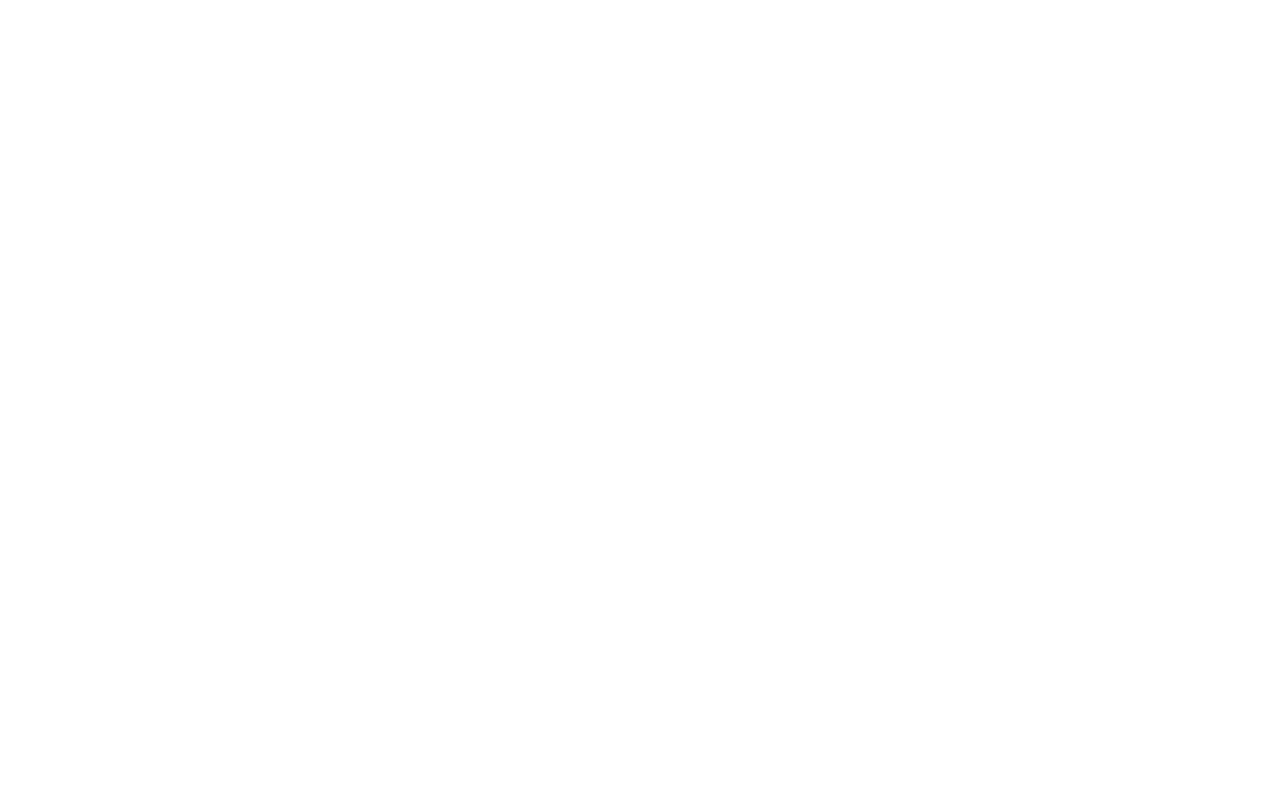
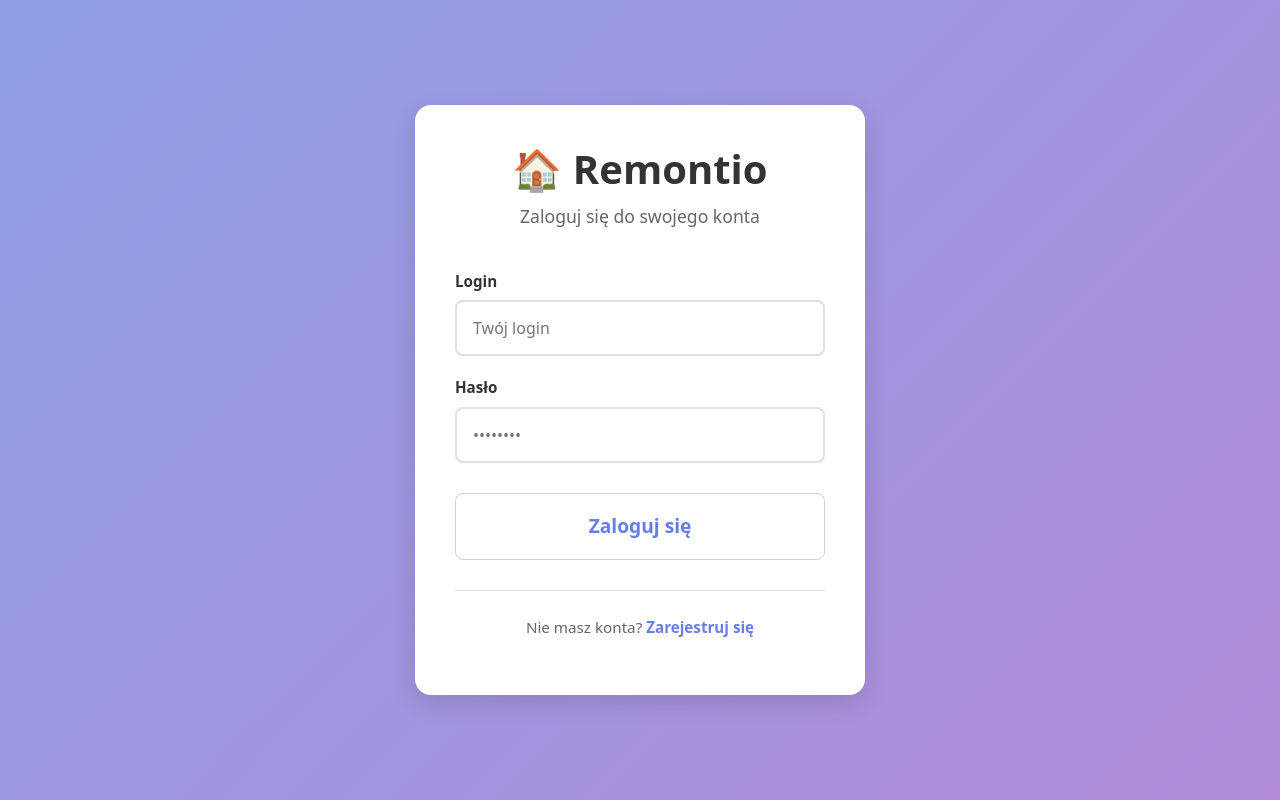
Before and after one commit to ryorri/Remontio, a Vue app in the folder RemontioFrontend/: page /login in a window 1280 px wide. Before the commit this address had no page. Built offline with nearby package versions, Linux system fonts and the light colour scheme; the HTML template or start-up script is replaced by a standard one.

Commit message:
login page (without logic)

```diff
--- a/RemontioFrontend/src/assets/styles/main.css
+++ b/RemontioFrontend/src/assets/styles/main.css
@@ -36,3 +36,69 @@
   padding: 18px 48px;
   font-size: 1.2rem;
 }
+
+/* Global Animations */
+@keyframes fadeInDown {
+  from {
+    opacity: 0;
+    transform: translateY(-30px);
+  }
+  to {
+    opacity: 1;
+    transform: translateY(0);
+  }
+}
+
+@keyframes fadeInUp {
+  from {
+    opacity: 0;
+    transform: translateY(30px);
+  }
+  to {
+    opacity: 1;
+    transform: translateY(0);
+  }
+}
+
+/* Global Responsive Styles */
+@media (max-width: 768px) {
+  /* HomePage Responsive */
+  .hero-title {
+    font-size: 2.5rem;
+  }
+
+  .hero-subtitle {
+    font-size: 1.3rem;
+  }
+
+  .hero-description {
+    font-size: 1rem;
+  }
+
+  .section-title {
+    font-size: 2rem;
+  }
+
+  .features-grid {
+    grid-template-columns: 1fr;
+  }
+
+  .cta h2 {
+    font-size: 2rem;
+  }
+
+  /* LoginPage Responsive */
+  .login-card {
+    padding: 30px 25px;
+  }
+
+  .login-title {
+    font-size: 2rem;
+  }
+
+  .form-options {
+    flex-direction: column;
+    align-items: flex-start;
+    gap: 10px;
+  }
+}
--- a/RemontioFrontend/src/main.ts
+++ b/RemontioFrontend/src/main.ts
@@ -6,9 +6,15 @@
 import App from './App.vue'
 import router from './router'
 
+import { Client } from './backend/BackendBase'
+const backend = new Client('https://localhost:7259')
+
 const app = createApp(App)
 
 app.use(createPinia())
 app.use(router)
 
+app.config.globalProperties.$apiClient = backend
+
 app.mount('#app')
+export { backend as Backend }
--- a/RemontioFrontend/src/router/index.ts
+++ b/RemontioFrontend/src/router/index.ts
@@ -1,13 +1,25 @@
+import AboutPage from '@/views/AboutPage.vue'
 import HomePage from '@/views/HomePage.vue'
+import LoginPage from '@/views/LoginPage.vue'
 import { createRouter, createWebHistory } from 'vue-router'
 
 const router = createRouter({
   history: createWebHistory(import.meta.env.BASE_URL),
   routes: [
-     {
+    {
       path: '/',
       name: 'HomePage',
       component: HomePage,
+    },
+    {
+      path: '/login',
+      name: 'LoginPage',
+      component: LoginPage,
+    },
+    {
+      path: '/about',
+      name: 'AboutPage',
+      component: AboutPage,
     },
   ],
 })
--- /dev/null
+++ b/RemontioFrontend/src/views/AboutPage.vue
@@ -0,0 +1 @@
+<template>About Page - work in progress</template>
--- a/RemontioFrontend/src/views/HomePage.vue
+++ b/RemontioFrontend/src/views/HomePage.vue
@@ -8,8 +8,8 @@
           Kompleksowe narzędzie do planowania, organizacji i kontroli projektów remontowych
         </p>
         <div class="hero-buttons">
-          <button class="btn btn-primary">Zacznij teraz</button>
-          <button class="btn btn-secondary">Dowiedz się więcej</button>
+          <button class="btn btn-primary" @click="goToLoginPage()">Zacznij teraz</button>
+          <button class="btn btn-secondary" @click="goToAboutPage()">Dowiedz się więcej</button>
         </div>
       </div>
     </section>
@@ -72,15 +72,29 @@
     <section class="cta">
       <div class="container">
         <h2>Gotowy do rozpoczęcia remontu?</h2>
-        <p>Dołącz do tysięcy zadowolonych użytkowników, którzy efektywnie zarządzają swoimi projektami</p>
-        <button class="btn btn-primary btn-large">Rozpocznij za darmo</button>
+        <p>
+          Dołącz do tysięcy zadowolonych użytkowników, którzy efektywnie zarządzają swoimi
+          projektami
+        </p>
+        <button class="btn btn-primary btn-large" @click="goToLoginPage()">
+          Rozpocznij za darmo
+        </button>
       </div>
     </section>
   </div>
 </template>
 
 <script setup lang="ts">
-// Homepage component for Remontio renovation management application
+import { useRouter } from 'vue-router'
+
+const router = useRouter()
+
+const goToLoginPage = () => {
+  router.push({ name: 'LoginPage' })
+}
+const goToAboutPage = () => {
+  router.push({ name: 'AboutPage' })
+}
 </script>
 
 <style scoped>
@@ -157,7 +171,9 @@
   padding: 40px 30px;
   border-radius: 16px;
   box-shadow: 0 4px 6px rgba(0, 0, 0, 0.07);
-  transition: transform 0.3s ease, box-shadow 0.3s ease;
+  transition:
+    transform 0.3s ease,
+    box-shadow 0.3s ease;
   text-align: center;
 }
 
@@ -192,7 +208,6 @@
   color: white;
 }
 
-
 .cta h2 {
   font-size: 2.5rem;
   font-weight: 700;
@@ -204,54 +219,4 @@
   margin-bottom: 40px;
   opacity: 0.95;
 }
-
-/* Animations */
-@keyframes fadeInDown {
-  from {
-    opacity: 0;
-    transform: translateY(-30px);
-  }
-  to {
-    opacity: 1;
-    transform: translateY(0);
-  }
-}
-
-@keyframes fadeInUp {
-  from {
-    opacity: 0;
-    transform: translateY(30px);
-  }
-  to {
-    opacity: 1;
-    transform: translateY(0);
-  }
-}
-
-/* Responsive */
-@media (max-width: 768px) {
-  .hero-title {
-    font-size: 2.5rem;
-  }
-
-  .hero-subtitle {
-    font-size: 1.3rem;
-  }
-
-  .hero-description {
-    font-size: 1rem;
-  }
-
-  .section-title {
-    font-size: 2rem;
-  }
-
-  .features-grid {
-    grid-template-columns: 1fr;
-  }
-
-  .cta h2 {
-    font-size: 2rem;
-  }
-}
 </style>
--- /dev/null
+++ b/RemontioFrontend/src/views/LoginPage.vue
@@ -0,0 +1,192 @@
+<template>
+  <div class="login-page">
+    <div class="login-container">
+      <div class="login-card">
+        <div class="login-header">
+          <h1 class="login-title">🏠 Remontio</h1>
+          <p class="login-subtitle">Zaloguj się do swojego konta</p>
+        </div>
+
+        <form class="login-form" @submit.prevent="handleLogin">
+          <div class="form-group">
+            <label for="email">Login</label>
+            <input
+              type="login"
+              id="email"
+              v-model="email"
+              placeholder="Twój login"
+              required
+            />
+          </div>
+
+          <div class="form-group">
+            <label for="password">Hasło</label>
+            <input
+              type="password"
+              id="password"
+              v-model="password"
+              placeholder="••••••••"
+              required
+            />
+          </div>
+
+          <button type="submit" class="btn btn-primary btn-large btn-block">
+            Zaloguj się
+          </button>
+        </form>
+
+        <div class="login-footer">
+          <p>Nie masz konta? <a href="#" class="register-link">Zarejestruj się</a></p>
+        </div>
+      </div>
+    </div>
+  </div>
+</template>
+
+<script setup lang="ts">
+import { Backend } from '@/main'
+import { ref } from 'vue'
+
+const email = ref('')
+const password = ref('')
+
+
+const handleLogin = async () => {
+  console.log('Login attempt:', { email: email.value})
+
+}
+</script>
+
+<style scoped>
+.login-page {
+  min-height: 100vh;
+  background: linear-gradient(135deg, #8f9fe6 0%, #b18bd8 100%);
+  display: flex;
+  align-items: center;
+  justify-content: center;
+  padding: 20px;
+}
+
+.login-container {
+  width: 100%;
+  max-width: 450px;
+}
+
+.login-card {
+  background: white;
+  border-radius: 16px;
+  box-shadow: 0 8px 24px rgba(0, 0, 0, 0.12);
+  padding: 40px;
+  animation: fadeInUp 0.6s ease;
+}
+
+.login-header {
+  text-align: center;
+  margin-bottom: 40px;
+}
+
+.login-title {
+  font-size: 2.5rem;
+  font-weight: 800;
+  color: #333;
+  margin-bottom: 10px;
+}
+
+.login-subtitle {
+  font-size: 1.1rem;
+  color: #666;
+}
+
+.login-form {
+  display: flex;
+  flex-direction: column;
+  gap: 20px;
+}
+
+.form-group {
+  display: flex;
+  flex-direction: column;
+  gap: 8px;
+}
+
+.form-group label {
+  font-size: 0.95rem;
+  font-weight: 600;
+  color: #333;
+}
+
+.form-group input {
+  padding: 14px 16px;
+  font-size: 1rem;
+  border: 2px solid #e0e0e0;
+  border-radius: 8px;
+  transition: all 0.3s ease;
+}
+
+.form-group input:focus {
+  outline: none;
+  border-color: #667eea;
+  box-shadow: 0 0 0 3px rgba(102, 126, 234, 0.1);
+}
+
+.form-options {
+  display: flex;
+  justify-content: space-between;
+  align-items: center;
+  margin-top: 5px;
+}
+
+.remember-me {
+  display: flex;
+  align-items: center;
+  gap: 8px;
+  font-size: 0.9rem;
+  color: #666;
+  cursor: pointer;
+}
+
+.remember-me input[type="checkbox"] {
+  cursor: pointer;
+  width: 18px;
+  height: 18px;
+}
+
+.forgot-password {
+  font-size: 0.9rem;
+  color: #667eea;
+  text-decoration: none;
+  font-weight: 600;
+}
+
+.forgot-password:hover {
+  text-decoration: underline;
+}
+
+.btn-block {
+  width: 100%;
+  margin-top: 10px;
+  border: solid 1px lightgrey;
+}
+
+.login-footer {
+  margin-top: 30px;
+  text-align: center;
+  padding-top: 25px;
+  border-top: 1px solid #e0e0e0;
+}
+
+.login-footer p {
+  font-size: 0.95rem;
+  color: #666;
+}
+
+.register-link {
+  color: #667eea;
+  font-weight: 600;
+  text-decoration: none;
+}
+
+.register-link:hover {
+  text-decoration: underline;
+}
+</style>
```
